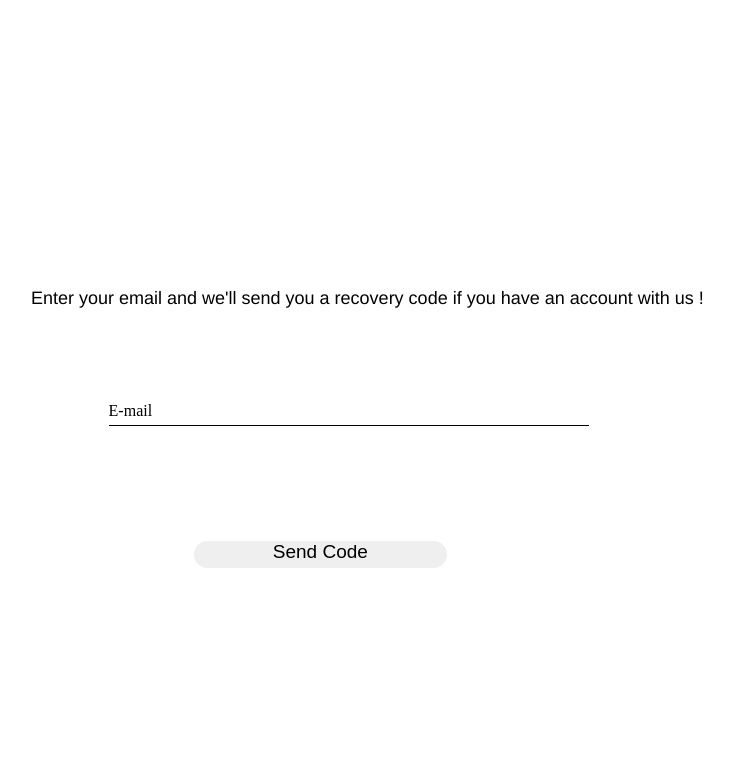
After one commit to Joels17/COSC360_Team4, a PHP site: page /recovery.php in a window 1280 px wide. The commit adds this page. Shown: the top 783 px of the page, without its empty margins (293-1027 px from the left). Run offline with PHP 8.4, Linux system fonts and the light colour scheme.

Commit message:
Recovery Page + Registration Page

```diff
--- a/login.php
+++ b/login.php
@@ -26,8 +26,8 @@
     </button>
 
     <div class="links">
-   <a href="#" class ="reset"> <p>Forgot password ?</p></a>
-   <a href="#" class ="register"> <p>Register</p></a>
+   <a href="recovery.php" class ="reset"> <p>Forgot password ?</p></a>
+   <a href="register.php" class ="register"> <p>New User?</p></a>
    </div>
 </form>
 </div>
--- /dev/null
+++ b/recovery.css
@@ -0,0 +1,104 @@
+.form-master{
+    display: flex;
+    justify-content: center;
+
+}
+
+
+.email-recovery-form{
+   overflow: hidden;
+    width: 30em;
+    position: relative;
+    height: 50px;
+   left: 8em;
+   top: 23em;
+
+}
+
+.email-recovery-form input{
+    width: 100%;
+    height: 50px;
+    padding-top: 20px;
+    border: none;
+    font-size: larger;
+}
+
+.email-recovery-form label{
+    position: absolute;
+    left: 0px;
+    bottom: 0;
+    width: 100%;
+    height: 100%;
+    pointer-events: none;
+    border-bottom: 1px solid black;
+
+}
+.email-recovery-form label::after
+    {
+    content: "";
+    position: absolute;
+    height: 100%;
+    width: 100%;
+    left: 0;
+    bottom: -1px;
+    border-bottom: 3px solid lightcoral;
+    transform: translateX(-100%);
+    transition: transform 0.3s ease;
+
+}
+.email-content{
+    position: absolute;
+    bottom: 5px;
+    left: 0px;
+    transition: all 0.8s ease;
+}
+
+.email-recovery-form input:focus + label .email-content,
+.email-recovery-form input:valid + label .email-content
+{
+    transform: translateY(-150%);
+    font-size: 14px;
+
+}
+.email-recovery-form input:focus + label::after,
+.email-recovery-form input:valid + label::after
+
+{
+     transform: translateX(0%);
+
+}
+.submit{
+    padding: 0.5em;
+    position: relative;
+    top: 40em;
+    right: 20em;
+    width: 20%;
+    border-radius: 1em;
+   border: none;
+   cursor: pointer;
+   height: 2em;
+
+}
+
+.button-content{
+    font-size: 19px;
+    position: relative;
+    bottom: 7px;
+}
+
+body p {
+    font-size: large;
+    position: absolute;
+    font-family: 'Franklin Gothic Medium', 'Arial Narrow', Arial, sans-serif;
+    top: 15em;
+    left: 18em;
+}
+button:hover{
+    box-shadow: 0 5px #666;
+}
+button:active {
+    background-color:  lightcoral;
+    box-shadow: 0 5px #666;
+    transform: translateY(4px);
+    border: none;
+}
--- /dev/null
+++ b/recovery.php
@@ -0,0 +1,15 @@
+<head>
+    <title>Recovery Page</title>
+    <link rel= "stylesheet" href="recovery.css">
+</head>
+<body>
+    <p>Enter your email and we'll send you a recovery code if you have an account with us !</p>
+    <form action="" class="form-master">
+    <div class = "email-recovery-form" >
+    <input  type="text" name="e-mail" required>
+    <label for="e-mail" class ="e-label"><span class = "email-content">E-mail</span></label>
+    </div>
+
+    <button type = "submit" class = "submit"> <span class="button-content"> Send Code </span>
+    </form>
+</body>
--- a/styles.css
+++ b/styles.css
@@ -101,6 +101,7 @@ padding: 80px;
     border-radius: 1em;
    border: none;
    cursor: pointer;
+   background-color: antiquewhite;
 }
 
 .links{
```
Also changed, not shown: register.css (added, +174 -0 lines), register.php (added, +65 -0 lines).
